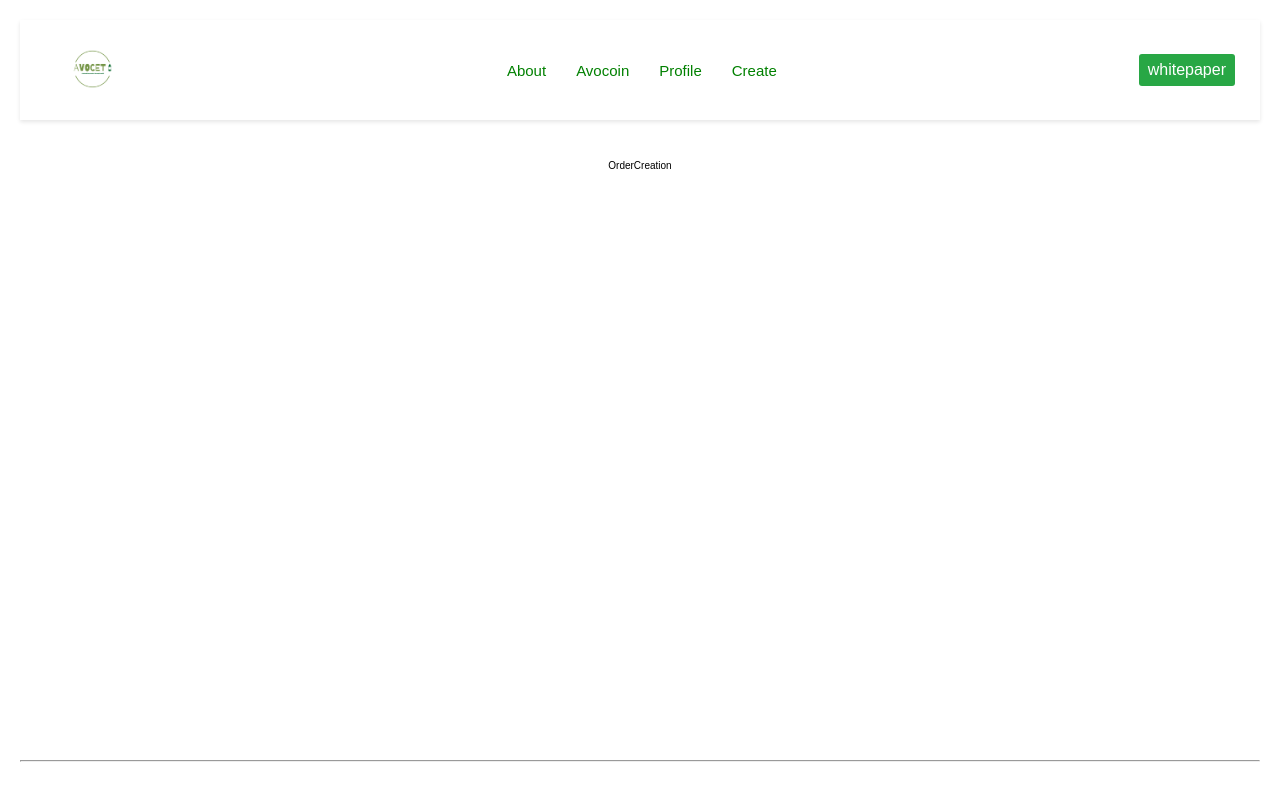
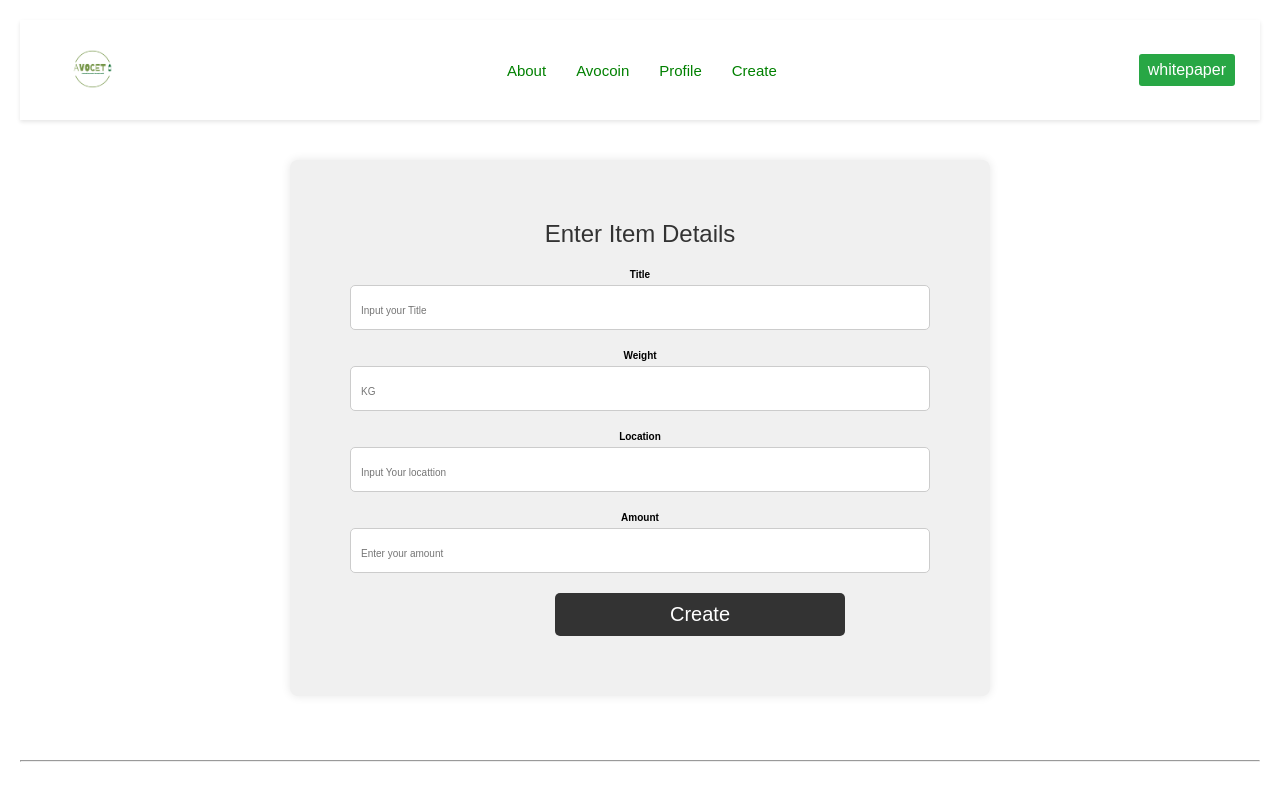
Before and after one commit to ameer017/avocet-frontend, a React (Vite) app: page /order-creation in a window 1280 px wide. Shown: the top 795 px of the page. Built offline with nearby package versions, Linux system fonts and the light colour scheme; the HTML template or start-up script is replaced by a standard one.

Commit message:
order creation

```diff
--- a/src/Pages/OrderCreation/OrderCreation.jsx
+++ b/src/Pages/OrderCreation/OrderCreation.jsx
@@ -1,9 +1,56 @@
-import React from 'react'
+import React, { useState } from 'react';
+import "./OrderCreation.scss"
 
 const OrderCreation = () => {
-  return (
-    <section>OrderCreation</section>
-  )
-}
+    const [formData, setFormData] = useState({
+        title: '',
+        weight: '',
+        location: '',
+        amount: ''
+    });
 
-export default OrderCreation
+    const handleChange = (e) => {
+        const { name, value } = e.target;
+        setFormData({
+            ...formData,
+            [name]: value
+        });
+    };
+
+    const handleSubmit = (e) => {
+        e.preventDefault();
+        // Handle form submission logic here
+        console.log(formData);
+    };
+
+    return (
+        <section>
+          <div className='form-box'>
+          <div className="form-container">
+                <h2>Enter Item Details</h2>
+                <form onSubmit={handleSubmit}>
+                    <div className="form-group">
+                        <label>Title</label>
+                        <input type="text" name="title" value={formData.title} onChange={handleChange} placeholder='Input your Title' />
+                    </div>
+                    <div className="form-group">
+                        <label>Weight</label>
+                        <input type="text" name="weight" value={formData.weight} onChange={handleChange} placeholder='KG' />
+                    </div>
+                    <div className="form-group">
+                        <label>Location</label>
+                        <input type="text" name="location" value={formData.location} onChange={handleChange} placeholder='Input Your locattion' />
+                    </div>
+                    <div className="form-group">
+                        <label>Amount</label>
+                        <input type="number" name="amount" value={formData.amount} onChange={handleChange} placeholder='Enter your amount' />
+                    </div>
+                    <button type="create">Create</button>
+                </form>
+            </div>
+          </div>
+        </section>
+    );
+};
+
+export default OrderCreation;
--- a/src/Pages/OrderCreation/OrderCreation.scss
+++ b/src/Pages/OrderCreation/OrderCreation.scss
@@ -0,0 +1,74 @@
+/* Form.scss */
+
+.form-container {
+  max-width: 700px;
+  margin: 0 auto;
+  padding: 60px;
+  align-items: center;
+  background-color: #f0f0f0;
+  border-radius: 8px;
+  box-shadow: 0 0 10px rgba(0, 0, 0, 0.1);
+
+  h2 {
+    font-size: 24px;
+    margin-bottom: 20px;
+  }
+
+  .form-group {
+    width: 100%;
+    margin-bottom: 20px;
+
+    label {
+      display: block;
+      font-weight: bold;
+      margin-bottom: 5px;
+      font-size: 1rem;
+    }
+
+    input {
+      font-size: 2rem;
+      width: 100%;
+      padding: 10px;
+      border: 1px solid #ccc;
+      border-radius: 5px;
+      -webkit-border-radius: 5px;
+      -moz-border-radius: 5px;
+      -ms-border-radius: 5px;
+      -o-border-radius: 5px;
+    }
+    input::placeholder {
+        font-size: 10px;
+        /* Add any other styles you want for the placeholder text */
+    }
+  }
+
+  button[type="create"] {
+    margin-left: 12rem;
+    text-align: center;
+    font-size: 2rem;
+    width: 50%;
+    padding: 10px;
+    border: none;
+    border-radius: 5px;
+    background-color: #333;
+    color: #fff;
+    cursor: pointer;
+    transition: background-color 0.3s;
+
+    &:hover {
+      background-color: #202122;
+    }
+  }
+
+  @media (max-width: 768px) {
+    .form-container {
+      padding: 0 20px;
+    }
+  }
+
+  @media (max-width: 576px) {
+    .form-container {
+      max-width: 100%;
+    }
+  }
+}
```
